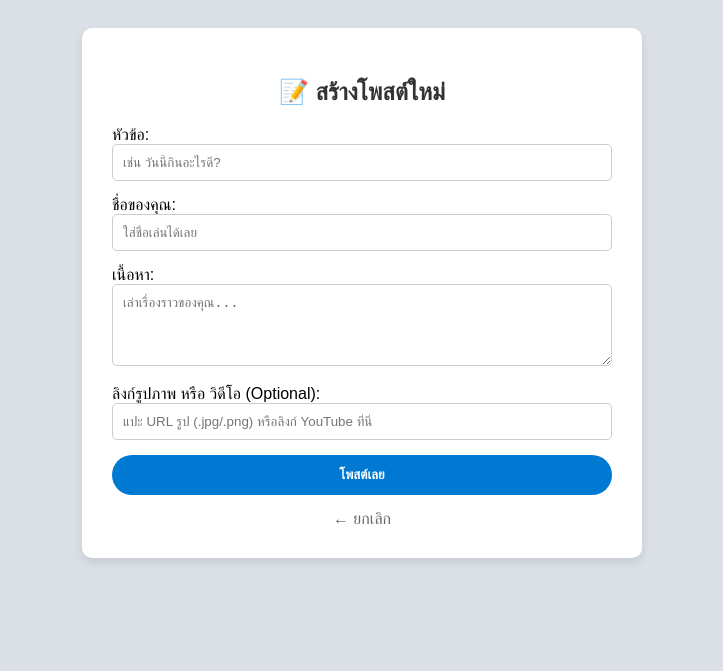
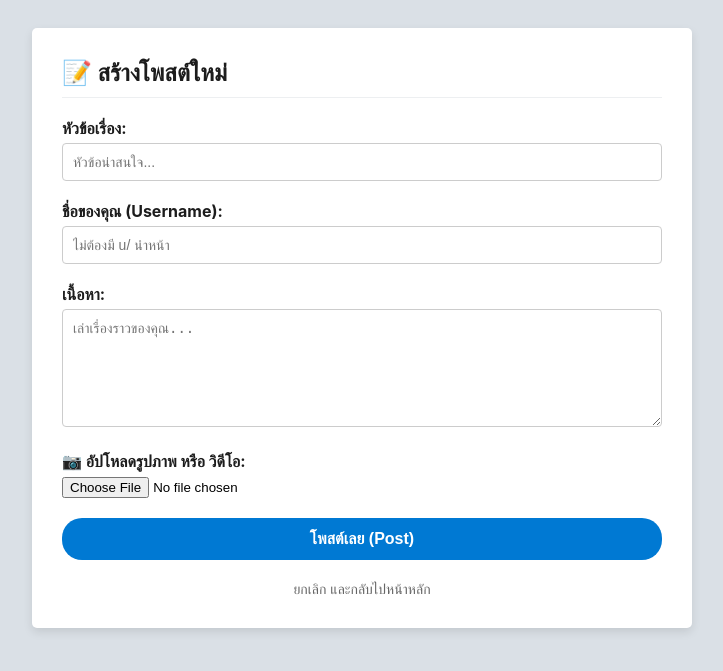
Before and after one commit to Pratya-Wattanasriroj/SDA-PROJECT, a Flask app: page /create in a window 1280 px wide. Shown: the top 671 px of the page, without its empty margins (278-1001 px from the left). Run offline with Flask 3, Linux system fonts and the light colour scheme.

Commit message:
POST UPDATE

```diff
--- a/app.py
+++ b/app.py
@@ -1,7 +1,23 @@
+import os
 from flask import Flask, render_template, request, redirect, url_for
 from datetime import datetime, timedelta
+from werkzeug.utils import secure_filename # ตัวช่วยตั้งชื่อไฟล์ให้ปลอดภัย
 
 app = Flask(__name__)
+
+# กำหนดโฟลเดอร์สำหรับเก็บไฟล์อัปโหลด
+UPLOAD_FOLDER = 'static/uploads'
+ALLOWED_EXTENSIONS = {'png', 'jpg', 'jpeg', 'gif', 'mp4', 'mov', 'avi'}
+
+app.config['UPLOAD_FOLDER'] = UPLOAD_FOLDER
+
+# สร้างโฟลเดอร์รอไว้เลย (ถ้ายังไม่มี)
+os.makedirs(UPLOAD_FOLDER, exist_ok=True)
+
+# ฟังก์ชันเช็คสกุลไฟล์
+def allowed_file(filename):
+    return '.' in filename and \
+           filename.rsplit('.', 1)[1].lower() in ALLOWED_EXTENSIONS
 
 # จำลอง Database
 posts_db = [
@@ -9,8 +25,9 @@ posts_db = [
         'id': 1,
         'title': 'ยินดีต้อนรับสู่ Webboard!',
         'author': 'Admin',
-        'content': 'โพสต์รูปและวิดีโอได้แล้วนะ ลองดูสิ!',
-        'media': 'https://media.giphy.com/media/v1.Y2lkPTc5MGI3NjExcG96Y3lmaWZqNmJxcWc0ZDV6bm9uY3F6Z2g0bm14Z2g0bm14Z2g0biZlcD12MV9pbnRlcm5hbF9naWZfYnlfaWQmY3Q9Zw/l0MYt5jPR6QX5pnqM/giphy.gif',
+        'content': 'ระบบรองรับการอัปโหลดไฟล์แล้วนะ',
+        'media': '', # ไม่มีรูป
+        'media_type': 'none',
         'timestamp': '2025-01-01 12:00'
     }
 ]
@@ -23,14 +40,11 @@ def home():
         posts_to_show = filtered_posts
     else:
         posts_to_show = posts_db
-
     return render_template('index.html', posts=reversed(posts_to_show))
 
 @app.route('/friends')
 def friends_page():
-    # หน้าเพื่อน (ตัวอย่าง)
-    friend_posts = []
-    return render_template('index.html', posts=friend_posts)
+    return render_template('index.html', posts=[])
 
 @app.route('/create', methods=['GET', 'POST'])
 def create_post():
@@ -38,9 +52,28 @@ def create_post():
         title = request.form['title']
         author = request.form['author']
         content = request.form['content']
-        media = request.form['media'] # รับลิงก์รูป/วิดีโอ
 
-        # คำนวณเวลาไทย (UTC+7)
+        # --- ส่วนจัดการไฟล์อัปโหลด ---
+        media_filename = None
+        media_type = 'none'
+
+        if 'file' in request.files:
+            file = request.files['file']
+            if file and allowed_file(file.filename):
+                filename = secure_filename(file.filename)
+                # บันทึกไฟล์ลงเครื่อง
+                file.save(os.path.join(app.config['UPLOAD_FOLDER'], filename))
+
+                # เก็บ Path ของไฟล์ไว้ใน DB
+                media_filename = f'uploads/{filename}'
+
+                # เช็คว่าเป็นวิดีโอหรือไม่
+                if filename.lower().endswith(('.mp4', '.mov', '.avi')):
+                    media_type = 'video'
+                else:
+                    media_type = 'image'
+
+        # คำนวณเวลาไทย
         thai_time = datetime.utcnow() + timedelta(hours=7)
         formatted_time = thai_time.strftime("%d/%m/%Y %H:%M")
 
@@ -49,7 +82,8 @@ def create_post():
             'title': title,
             'author': author,
             'content': content,
-            'media': media,
+            'media': media_filename,     # เก็บชื่อไฟล์
+            'media_type': media_type,    # เก็บประเภท (รูป/วิดีโอ)
             'timestamp': formatted_time
         }
         posts_db.append(new_post)
@@ -58,7 +92,6 @@ def create_post():
 
 @app.route('/status')
 def status_check():
-    # ใส่ลิงก์ Cloud Run ของคุณที่นี่
     CLOUD_FUNCTION_URL = "https://check-status-final-88358153370.asia-southeast1.run.app"
     return redirect(CLOUD_FUNCTION_URL)
 
--- a/templates/create.html
+++ b/templates/create.html
@@ -5,34 +5,43 @@
     <meta name="viewport" content="width=device-width, initial-scale=1.0">
     <title>ตั้งกระทู้ใหม่</title>
     <style>
-        body { font-family: sans-serif; background: #dae0e6; padding: 20px; display: flex; justify-content: center; }
-        .form-container { background: white; padding: 30px; width: 100%; max-width: 500px; border-radius: 10px; box-shadow: 0 4px 10px rgba(0,0,0,0.1); }
-        input, textarea { width: 100%; padding: 10px; margin-bottom: 15px; border: 1px solid #ccc; border-radius: 5px; box-sizing: border-box; }
-        button { width: 100%; padding: 12px; background: #0079d3; color: white; border: none; font-weight: bold; border-radius: 20px; cursor: pointer; }
+        body { font-family: -apple-system, BlinkMacSystemFont, "Segoe UI", Roboto, "Helvetica Neue", Arial, sans-serif; background: #dae0e6; padding: 20px; display: flex; justify-content: center; }
+        .form-container { background: white; padding: 30px; width: 100%; max-width: 600px; border-radius: 5px; box-shadow: 0 4px 10px rgba(0,0,0,0.1); }
+
+        label { font-weight: bold; display: block; margin-bottom: 5px; color: #1c1c1c; }
+        input[type="text"], textarea { width: 100%; padding: 10px; margin-bottom: 20px; border: 1px solid #ccc; border-radius: 4px; box-sizing: border-box; font-size: 14px; }
+        input[type="file"] { margin-bottom: 20px; }
+
+        button { width: 100%; padding: 12px; background: #0079d3; color: white; border: none; font-weight: bold; border-radius: 20px; cursor: pointer; font-size: 16px; transition: 0.2s; }
         button:hover { background: #005fa3; }
-        h2 { text-align: center; color: #333; }
-        .back-link { display: block; text-align: center; margin-top: 15px; color: #666; text-decoration: none; }
+
+        h2 { text-align: left; color: #1c1c1c; border-bottom: 1px solid #edeff1; padding-bottom: 10px; margin-top: 0; }
+        .back-link { display: block; text-align: center; margin-top: 20px; color: #666; text-decoration: none; font-size: 14px; }
+        .back-link:hover { text-decoration: underline; }
     </style>
 </head>
 <body>
     <div class="form-container">
         <h2>📝 สร้างโพสต์ใหม่</h2>
-        <form action="/create" method="POST">
-            <label>หัวข้อ:</label>
-            <input type="text" name="title" required placeholder="เช่น วันนี้กินอะไรดี?">
 
-            <label>ชื่อของคุณ:</label>
-            <input type="text" name="author" required placeholder="ใส่ชื่อเล่นได้เลย">
+        <form action="/create" method="POST" enctype="multipart/form-data">
+
+            <label>หัวข้อเรื่อง:</label>
+            <input type="text" name="title" required placeholder="หัวข้อน่าสนใจ...">
+
+            <label>ชื่อของคุณ (Username):</label>
+            <input type="text" name="author" required placeholder="ไม่ต้องมี u/ นำหน้า">
 
             <label>เนื้อหา:</label>
-            <textarea name="content" rows="4" required placeholder="เล่าเรื่องราวของคุณ..."></textarea>
+            <textarea name="content" rows="6" required placeholder="เล่าเรื่องราวของคุณ..."></textarea>
 
-            <label>ลิงก์รูปภาพ หรือ วิดีโอ (Optional):</label>
-            <input type="text" name="media" placeholder="แปะ URL รูป (.jpg/.png) หรือลิงก์ YouTube ที่นี่">
+            <label>📷 อัปโหลดรูปภาพ หรือ วิดีโอ:</label>
+            <input type="file" name="file" accept="image/*,video/*">
 
-            <button type="submit">โพสต์เลย</button>
+            <button type="submit">โพสต์เลย (Post)</button>
         </form>
-        <a href="/" class="back-link">← ยกเลิก</a>
+
+        <a href="/" class="back-link">ยกเลิก และกลับไปหน้าหลัก</a>
     </div>
 </body>
 </html>
```
Also changed, not shown: templates/index.html (+16 -8 lines).
